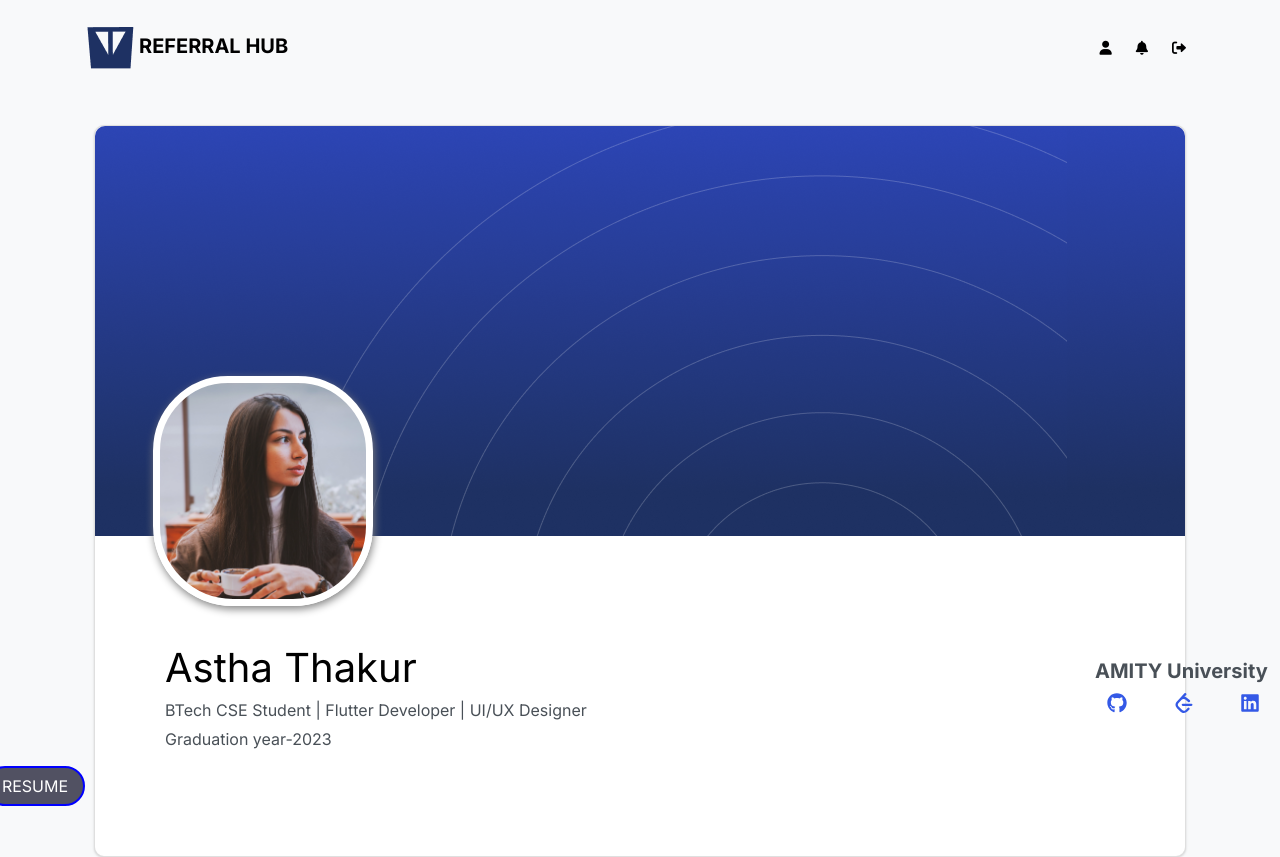
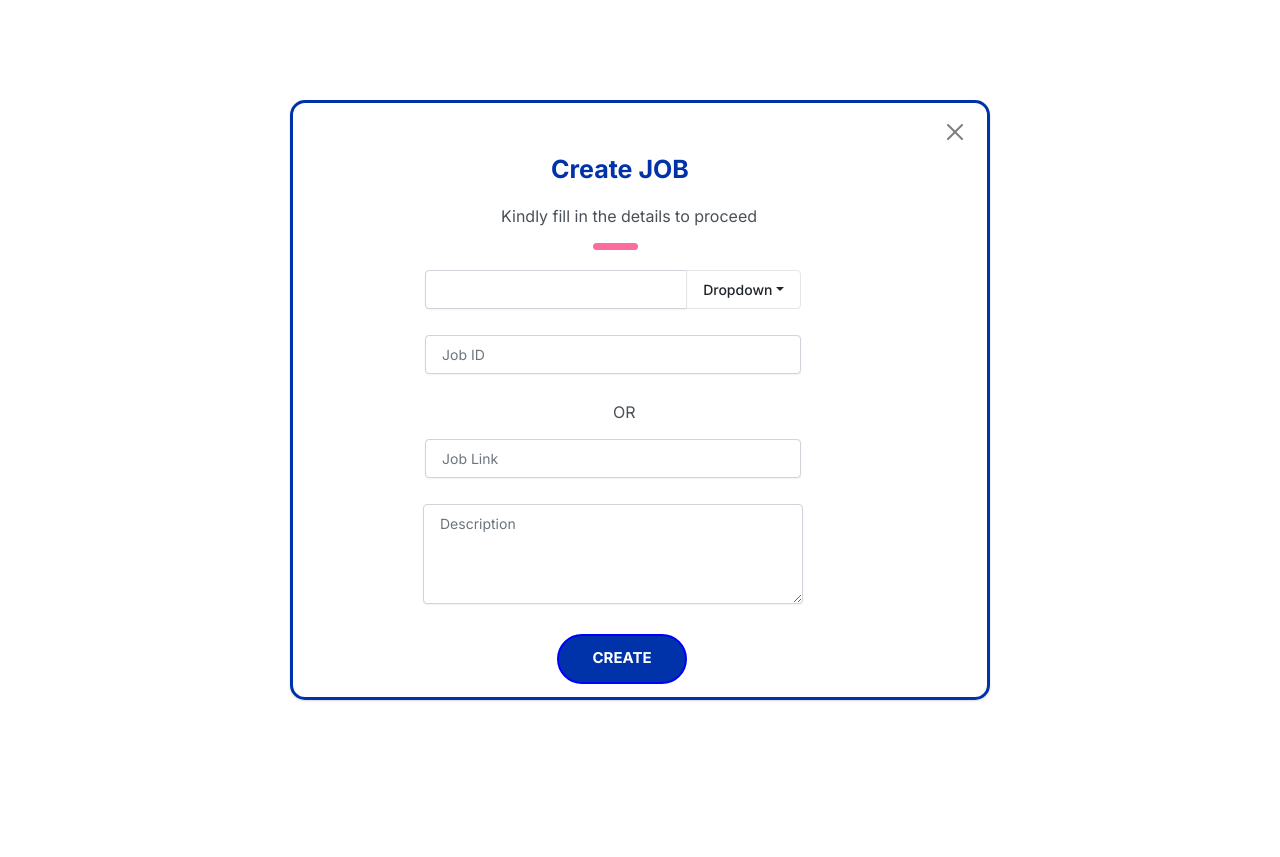
Before and after one commit to amansaini7999/referralHub, a React (Create React App) app: page / in a window 1280 px wide. Shown: the top 857 px of the page. After the commit the page ends 800 px from the top, so only its background shows below. Built offline with nearby package versions, Linux system fonts and the light colour scheme.

Commit message:
job card, card template and button component for card added

```diff
--- a/src/App.js
+++ b/src/App.js
@@ -1,23 +1,14 @@
 import React from "react";
-import { Container } from "react-bootstrap";
-import Header from "./Components/Header/Header";
-//import IntroCards from "./Components/IntroCards";
-import Footer from "./Components/Footer/Footer";
-import ProfilePage from "./Components/ProfilePage";
+import Cards from "./Components/cards";
 
 //install npm install react-icons --save
 const App = () => {
   return (
-    <>
-      <Header />
-      <main className="py-3 bg-light contextual">
-        <Container>
-          {/*<IntroCards /> */}
-          <ProfilePage isReferee={true} />
-        </Container>
-      </main>
-      <Footer />
-    </>
+    <Cards
+      heading="Create JOB"
+      desc="Kindly fill in the details to proceed"
+      cont="CreateJob"
+    />
   );
 };
 
--- a/src/Components/Header/Header.js
+++ b/src/Components/Header/Header.js
@@ -15,7 +15,7 @@ const Header = () => {
           <Navbar.Toggle aria-controls="basic-navbar-nav" />
           <Navbar.Collapse id="basic-navbar-nav">
             <Nav className="ms-auto">
-              <Nav.Link href="/urll">
+              <Nav.Link href="/">
                 <i class="fas fa-user"></i>
               </Nav.Link>
               <Nav.Link href="/urlll">
--- /dev/null
+++ b/src/Components/cards/button/index.js
@@ -0,0 +1,10 @@
+import React from "react";
+import styles from "./style/style.module.css";
+
+const Button = ({ label, handleClick }) => (
+  <button className={styles.buttonStyle} onClick={handleClick}>
+    {label}
+  </button>
+);
+
+export default Button;
--- /dev/null
+++ b/src/Components/cards/button/style/style.module.css
@@ -0,0 +1,13 @@
+.buttonStyle {
+  background-color: #0033aa;
+  border-radius: 30px;
+  border: 2px solid blue;
+  color: white;
+  font-weight: bold;
+  font-size: 15px;
+  margin-top: 10px;
+  position: absolute;
+  right: 300px;
+  width: 130px !important;
+  height: 50px;
+}
--- /dev/null
+++ b/src/Components/cards/index.js
@@ -0,0 +1,40 @@
+import React from "react";
+import { Row, Card, CloseButton } from "react-bootstrap";
+import styles from "./style/style.module.css";
+import JobComp from "./job";
+import Button from "./button";
+
+const func = () => {
+  console.log("button click");
+};
+
+const Cards = (props) => {
+  let container = null;
+  //let Button = null;
+  switch (props.cont) {
+    case "CreateJob":
+      // eslint-disable-next-line no-lone-blocks
+      {
+        container = <JobComp />;
+        //Button = <Button label="CREATE" handleClick={func} />;
+      }
+      break;
+    default:
+      break;
+  }
+
+  return (
+    <Card className={styles.card}>
+      <CloseButton className={styles.close} />
+      <Row className={styles.headings}>{props.heading}</Row>
+      <Row className={styles.desc}>{props.desc}</Row>
+      <Row className={styles.line}></Row>
+      <Row className={styles.cont}>{container}</Row>
+      <Row>
+        <Button label="CREATE" handleClick={func} />
+      </Row>
+    </Card>
+  );
+};
+
+export default Cards;
--- /dev/null
+++ b/src/Components/cards/job/index.js
@@ -0,0 +1,80 @@
+import React from "react";
+import {
+  Row,
+  Form,
+  InputGroup,
+  FormControl,
+  DropdownButton,
+  Dropdown,
+} from "react-bootstrap";
+import styles from "./style/style.module.css";
+
+const companyname = [
+  {
+    id: 1,
+    name: "Microsoft",
+  },
+  {
+    id: 2,
+    name: "RazorPay",
+  },
+  {
+    id: 3,
+    name: "Amazon",
+  },
+  {
+    id: 4,
+    name: "Intuit",
+  },
+  {
+    id: 5,
+    name: "Hashedin",
+  },
+  {
+    id: 6,
+    name: "Morgan Stanley",
+  },
+];
+
+const createJob = (props) => {
+  return (
+    <div>
+      <Row className={styles.drpdown}>
+        <InputGroup className="mb-3">
+          <FormControl aria-label="Text input with dropdown button" />
+
+          <DropdownButton
+            variant="outline-secondary"
+            title="Dropdown"
+            id="input-group-dropdown-2"
+            align="end"
+          >
+            {companyname.map((obj) => (
+              <div key={obj.id}>
+                <Dropdown.Item href="#">{obj.name}</Dropdown.Item>
+
+                <hr className={styles.hr}></hr>
+              </div>
+            ))}
+          </DropdownButton>
+        </InputGroup>
+      </Row>
+      <Row className={styles.input}>
+        <Form.Group className="mb-3">
+          <Form.Control type="text" placeholder="Job ID" />
+        </Form.Group>
+      </Row>
+
+      <Row className={styles.or}>OR</Row>
+      <Row className={styles.input}>
+        <Form.Group className="mb-3">
+          <Form.Control type="text" placeholder="Job Link" />
+        </Form.Group>
+      </Row>
+      <Row className={styles.desc}>
+        <Form.Control as="textarea" placeholder="Description" />
+      </Row>
+    </div>
+  );
+};
+export default createJob;
--- /dev/null
+++ b/src/Components/cards/job/style/style.module.css
@@ -0,0 +1,23 @@
+.companyname {
+  padding: 40px;
+}
+.desc {
+  position: relative;
+  left: 110px;
+  width: 380px !important;
+  margin-bottom: 10px;
+  height: 100px !important;
+}
+
+.input,
+.drpdown {
+  position: relative;
+  left: 100px;
+  width: 400px !important;
+  margin-bottom: 10px;
+}
+.or {
+  position: relative;
+  left: 300px;
+  margin-bottom: 15px;
+}
--- /dev/null
+++ b/src/Components/cards/style/style.module.css
@@ -0,0 +1,40 @@
+.card {
+  height: 600px !important;
+  width: 700px !important;
+  margin: auto;
+  margin-top: 100px;
+  border-radius: 15px !important;
+  border-color: #0033aa !important;
+  border-width: 3px !important;
+}
+.headings {
+  font-size: 25px;
+  color: #0033aa !important;
+  font-weight: bold;
+  margin-top: 10px !important;
+  position: relative;
+  left: 270px;
+}
+.desc {
+  margin-top: 15px !important;
+  position: relative;
+  left: 220px;
+}
+.close {
+  position: relative;
+  left: 650px;
+  margin-top: 20px !important;
+  height: 10px !important;
+  color: black !important;
+}
+.line {
+  height: 7px !important;
+  width: 45px !important;
+  background-color: #fd6c9e;
+  margin-top: 15px !important;
+  margin-left: 300px !important;
+  border-radius: 15px !important;
+}
+.cont {
+  margin: 20px !important;
+}
```
Also changed, not shown: 2 other files (tests, documents, lock files or other folders).
